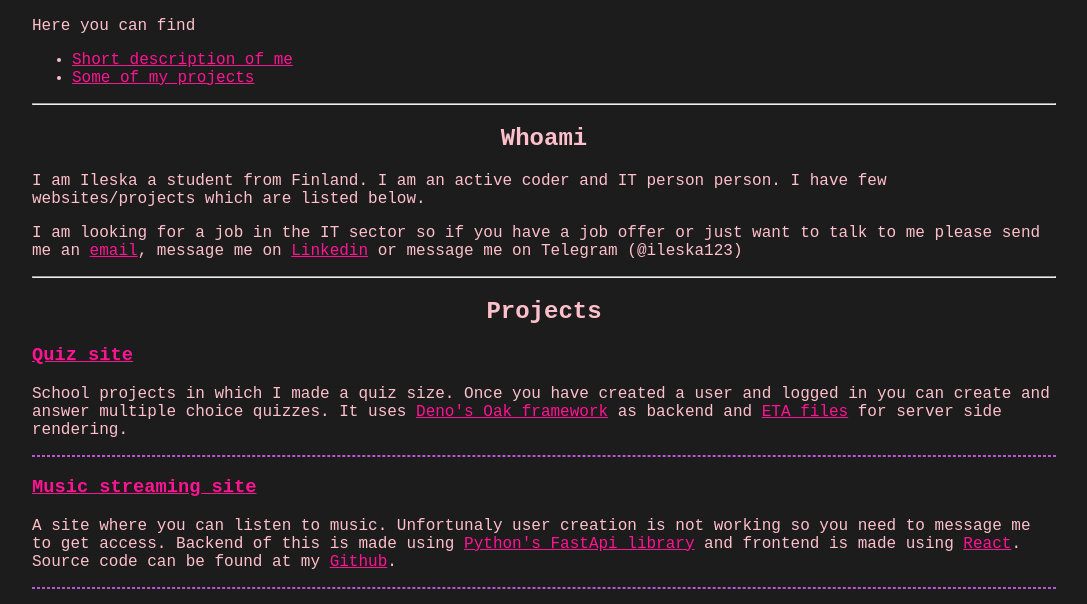
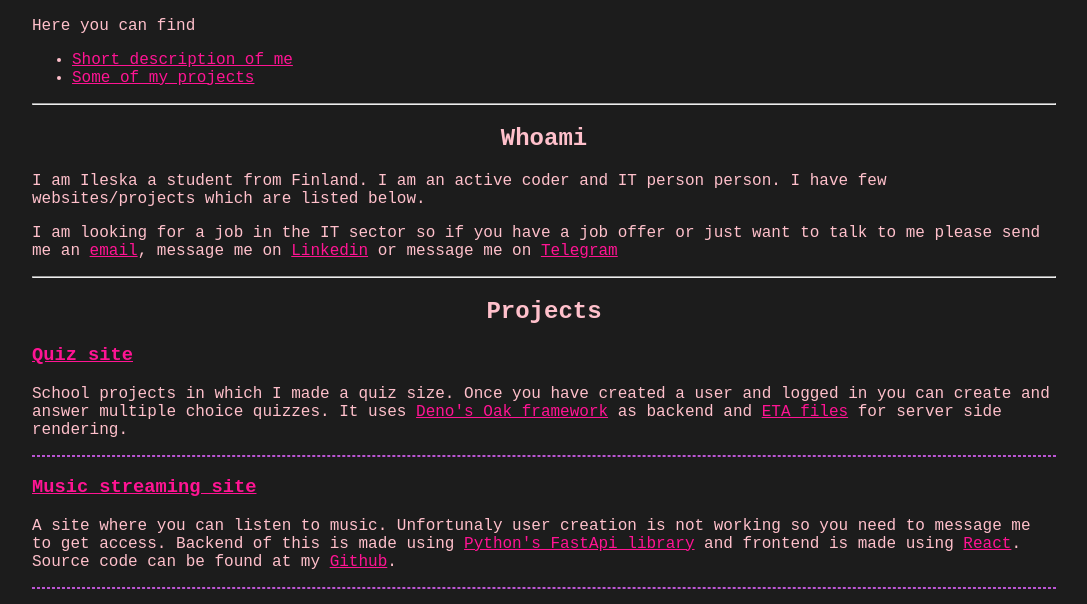
Before and after one commit to ileskanRepot/ileska.fi, a plain HTML site: page index.html in a window 1280 px wide. Shown: the part 187-791 px from the top of the page, without its empty margins (96-1183 px from the left). Drawn offline with Linux system fonts and the light colour scheme.

Commit message:
Add link to telegram

```diff
--- a/index.html
+++ b/index.html
@@ -46,7 +46,7 @@
           just want to talk to me please send me an
           <a href="mailto:ileska@tutanota.com">email</a>, message me on
           <a href="https://linkedin.com/in/ileska">Linkedin</a>
-          or message me on Telegram (@ileska123)
+          or message me on <a href="https://t.me/ileska123">Telegram</a>
         </p>
       </div>
 
```
